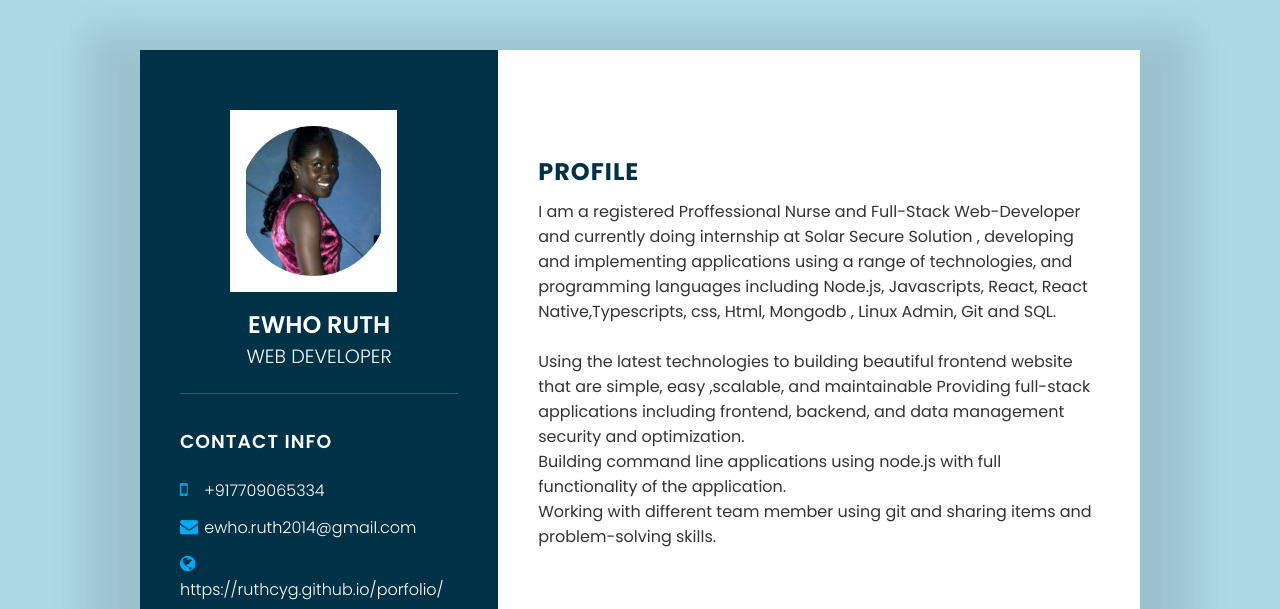
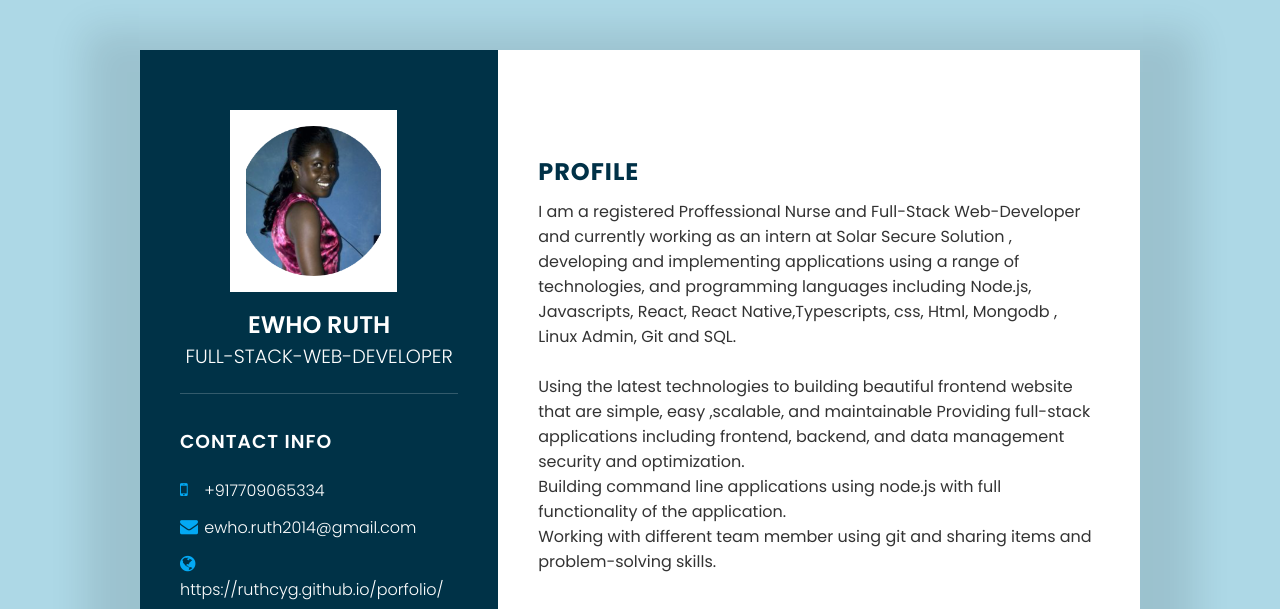
Before and after one commit to ruthcyg/responsive-cv, a plain HTML site: page index.html in a window 1280 px wide. Shown: the top 609 px of the page. Drawn offline with Linux system fonts and the light colour scheme; a script that the page names is missing.

Commit message:
modified

```diff
--- a/index.html
+++ b/index.html
@@ -32,7 +32,7 @@
                     <img src="circle-cropped.png">
                 </div>
                 <!---- the name-->
-                <h2>Ewho Ruth <br> <span> Web Developer </span></h2>
+                <h2>Ewho Ruth <br> <span> Full-Stack-Web-Developer </span></h2>
             </div>
 
             <!---- my contact info-->
@@ -120,7 +120,7 @@
         <div class="right-side">
          <div class="about">
              <h2 class="title2"> Profile</h2>
-             <p> I am a registered Proffessional Nurse and Full-Stack Web-Developer and currently doing internship at Solar Secure Solution , developing and implementing applications using a range of technologies, and programming languages including Node.js, Javascripts, React, React Native,Typescripts,
+             <p> I am a registered Proffessional Nurse and Full-Stack Web-Developer and currently working as an intern at Solar Secure Solution , developing and implementing applications using a range of technologies, and programming languages including Node.js, Javascripts, React, React Native,Typescripts,
                   css, Html, Mongodb , Linux Admin, Git and SQL.<br>
 
           <br>   Using the latest technologies to building beautiful frontend website that are simple, easy ,scalable, and maintainable
```
